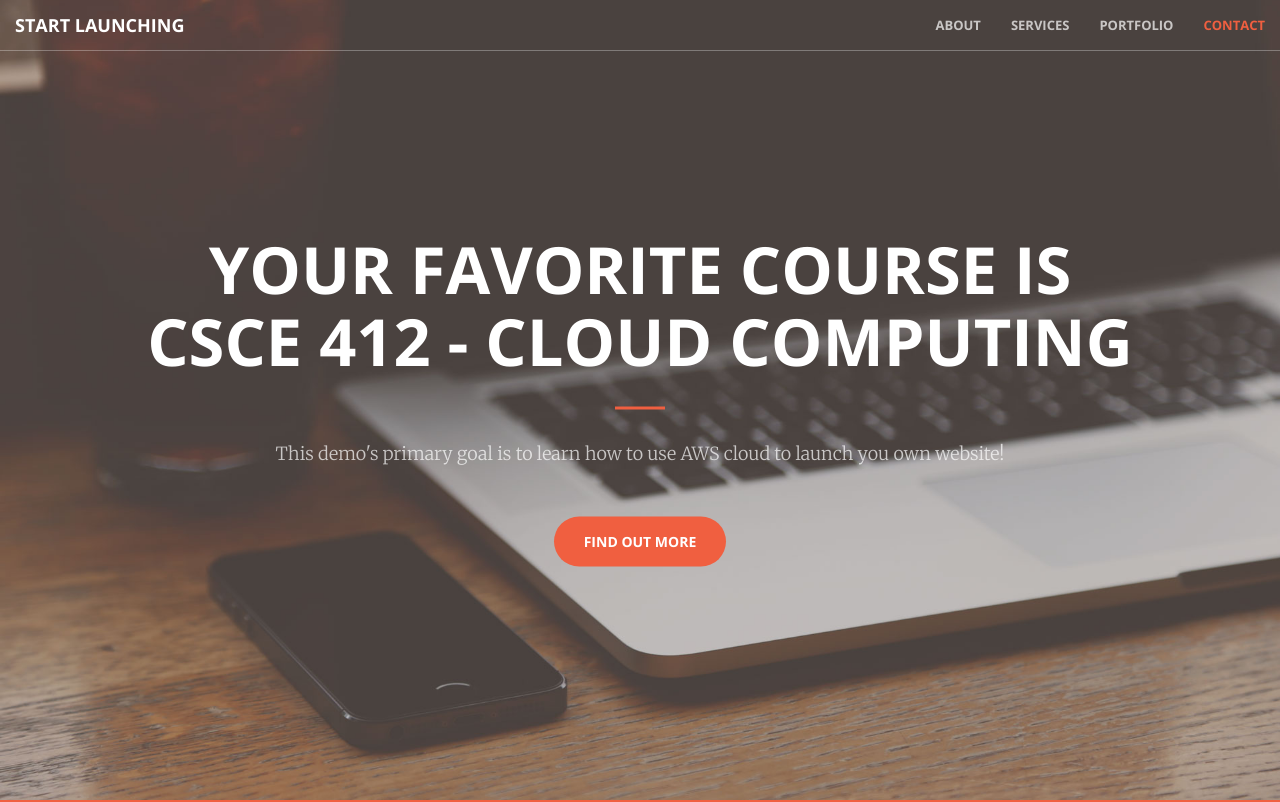
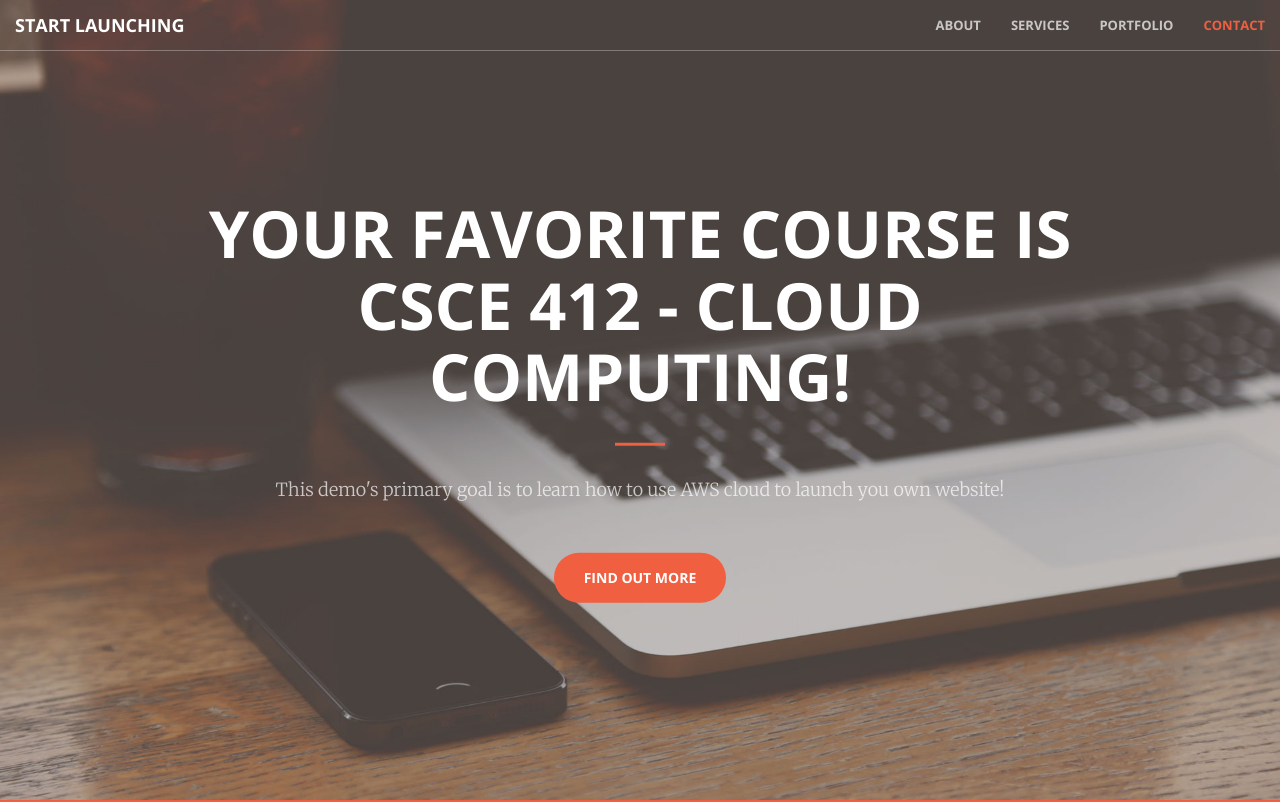
Before and after one commit to brendanny/csce412-project5, a plain HTML site: page index.html in a window 1280 px wide. Shown: the top 802 px of the page. Drawn offline with nearby package versions, Linux system fonts and the light colour scheme.

Commit message:
add exclamation

```diff
--- a/index.html
+++ b/index.html
@@ -79,7 +79,7 @@
     <header>
         <div class="header-content">
             <div class="header-content-inner">
-                <h1>Your Favorite Course is CSCE 412 - Cloud Computing</h1>
+                <h1>Your Favorite Course is CSCE 412 - Cloud Computing!</h1>
                 <hr>
                 <p>This demo's primary goal is to learn how to use AWS cloud to launch you own website!</p>
                 <a href="#about" class="btn btn-primary btn-xl page-scroll">Find Out More</a>
```
